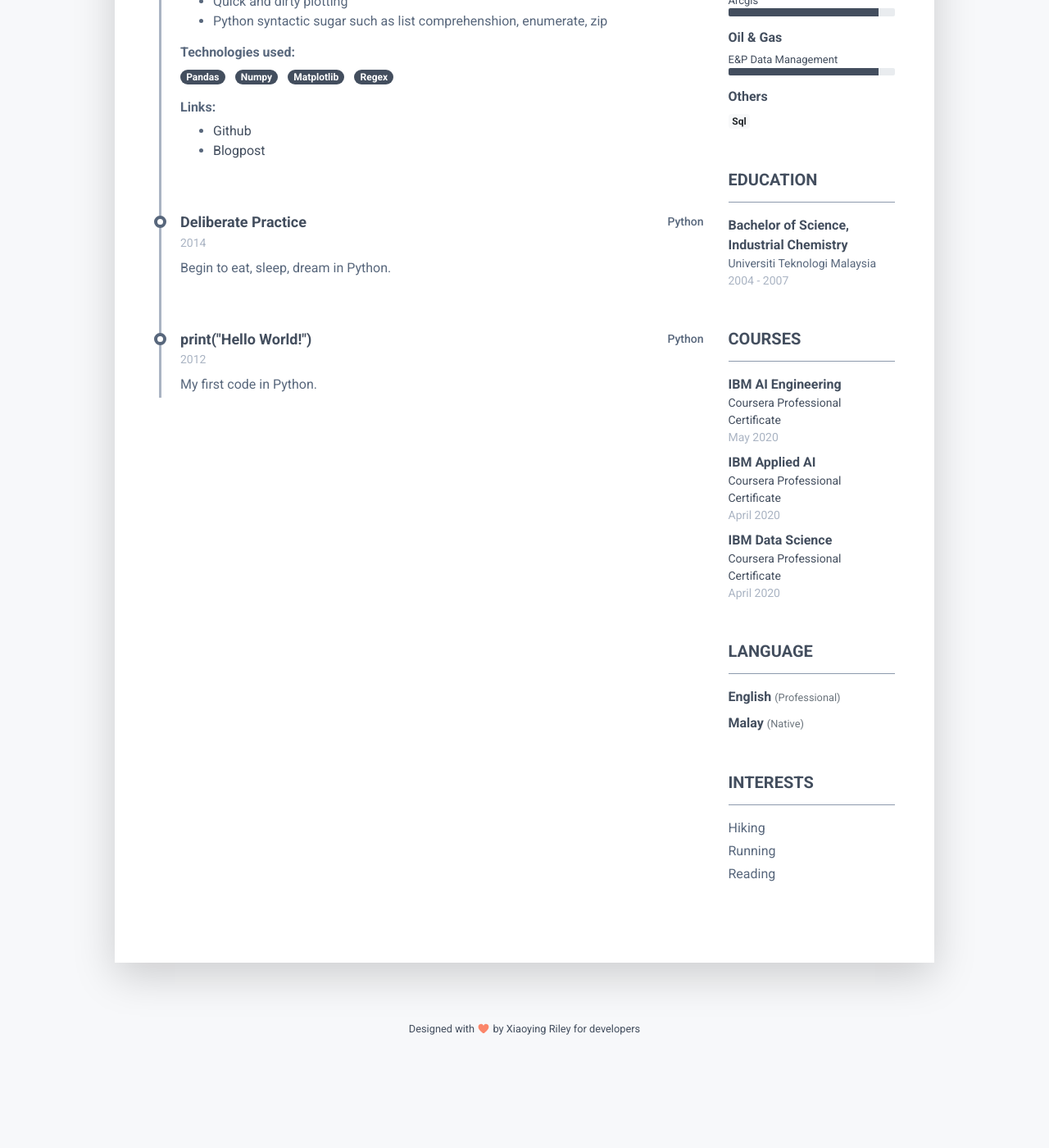
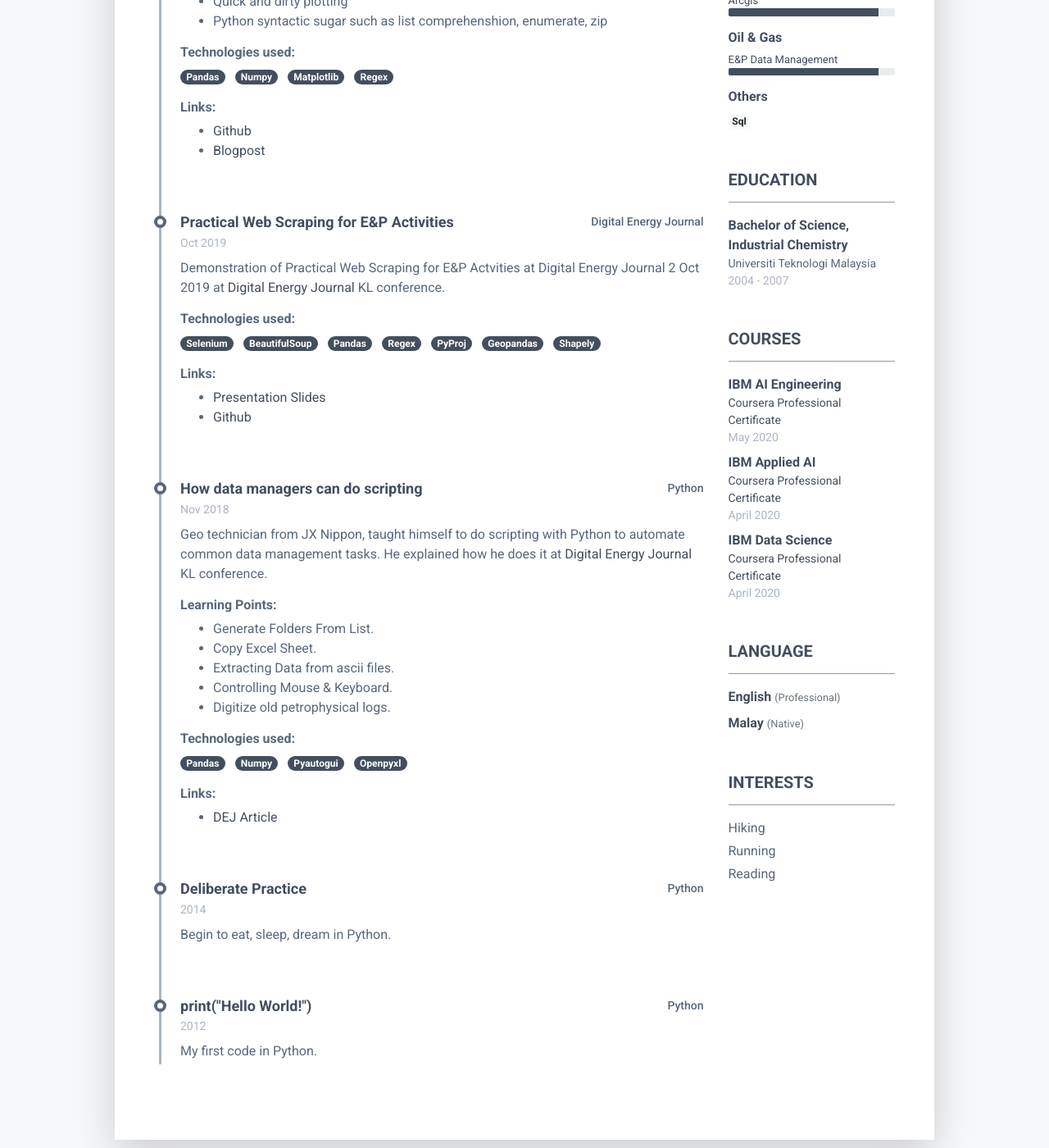
Before and after one commit to elvinado/elvinado.github.io, a Jekyll site: the page index.html, which Jekyll copies as it is, in a window 1280 px wide and 1400 px high, scrolled down 710 px. Shown: the whole window at 82% size. Built offline with Jekyll 4.4.1, drawn with Linux system fonts in a browser that asks for light colours; nearby versions of some CDN libraries; library files that are not in the unit come from our copies; before the commit the page ends 2024 px from its top, so only the background shows below that; some of the changed text lies outside the part shown.

Commit message:
Add more Journey

```diff
--- a/index.html
+++ b/index.html
@@ -60,7 +60,7 @@
 			    <div class="row">
 				    <div class="col-lg-9">
 					    <section class="resume-section experience-section mb-5">
-						    <h2 class="resume-section-title text-uppercase font-weight-bold pb-3 mb-3">Projects</h2>
+						    <h2 class="resume-section-title text-uppercase font-weight-bold pb-3 mb-3">Journey</h2>
 						    <div class="resume-section-content">
 							    <div class="resume-timeline position-relative">
 								    <article class="resume-timeline-item position-relative pb-5">
@@ -72,7 +72,7 @@
 												</a>
 										        <div class="resume-company-name ml-auto">Python</div>
 										    </div><!--//row-->
-										    <div class="resume-position-time">2020</div>
+										    <div class="resume-position-time">May 2020</div>
 									    </div><!--//resume-timeline-item-header-->
 									    <div class="resume-timeline-item-desc">
 										    <p>Tidying excel file using Pandas according to <a href="https://vita.had.co.nz/papers/tidy-data.pdf">tidy data structure by Hadley Wickam</a>.</p>
@@ -100,6 +100,70 @@
 									    </div><!--//resume-timeline-item-desc-->
 
 								    </article><!--//resume-timeline-item-->
+
+									<article class="resume-timeline-item position-relative pb-5">
+										<div class="resume-timeline-item-header mb-2">
+										    <div class="d-flex flex-column flex-md-row">
+												<a href="http://056e963d06916f06f1b9-6dfdfcf7c6fe1572e5f628bc3997980c.r8.cf1.rackcdn.com/Alvin%20Alexander.pdf">
+										        <h3 class="resume-position-title font-weight-bold mb-1">Practical Web Scraping for E&P Activities</h3>
+												</a>
+										        <div class="resume-company-name ml-auto">Digital Energy Journal</div>
+										    </div><!--//row-->
+										    <div class="resume-position-time">Oct 2019</div>
+									    </div><!--//resume-timeline-item-header-->
+										<div class="resume-timeline-item-desc">
+										    <p>Demonstration of Practical Web Scraping for E&P Actvities at Digital Energy Journal 2 Oct 2019 at <a href="http://www.digitalenergyjournal.com/home">Digital Energy Journal</a> KL conference.</p>
+											<h4 class="resume-timeline-item-desc-heading font-weight-bold">Technologies used:</h4>
+										    <ul class="list-inline">
+											    <li class="list-inline-item"><span class="badge badge-primary badge-pill">Selenium</span></li>
+											    <li class="list-inline-item"><span class="badge badge-primary badge-pill">BeautifulSoup</span></li>
+											    <li class="list-inline-item"><span class="badge badge-primary badge-pill">Pandas</span></li>
+											    <li class="list-inline-item"><span class="badge badge-primary badge-pill">Regex</span></li>
+												<li class="list-inline-item"><span class="badge badge-primary badge-pill">PyProj</span></li>
+												<li class="list-inline-item"><span class="badge badge-primary badge-pill">Geopandas</span></li>
+												<li class="list-inline-item"><span class="badge badge-primary badge-pill">Shapely</span></li>
+										    </ul>
+											<h4 class="resume-timeline-item-desc-heading font-weight-bold">Links:</h4>
+										    <ul>
+											    <li><a href="http://056e963d06916f06f1b9-6dfdfcf7c6fe1572e5f628bc3997980c.r8.cf1.rackcdn.com/Alvin%20Alexander.pdf">Presentation Slides</a></li>
+												<li><a href="https://github.com/elvinado/Scraping-NTM-DEJ">Github</a></li>
+										    </ul>
+										</div><!--//resume-timeline-item-desc-->
+									</article><!--//resume-timeline-item-->
+
+									<article class="resume-timeline-item position-relative pb-5">
+										<div class="resume-timeline-item-header mb-2">
+										    <div class="d-flex flex-column flex-md-row">
+												<a href="http://www.digitalenergyjournal.com/n/How_data_managers_can_do_scripting/21ba1ffc.aspx">
+										        <h3 class="resume-position-title font-weight-bold mb-1">How data managers can do scripting</h3>
+												</a>
+										        <div class="resume-company-name ml-auto">Python</div>
+										    </div><!--//row-->
+										    <div class="resume-position-time">Nov 2018</div>
+									    </div><!--//resume-timeline-item-header-->
+										<div class="resume-timeline-item-desc">
+										    <p>Geo technician from JX Nippon, taught himself to do scripting with Python to automate common data management tasks. He explained how he does it at <a href="http://www.digitalenergyjournal.com/home">Digital Energy Journal</a> KL conference.</p>
+											<h4 class="resume-timeline-item-desc-heading font-weight-bold">Learning Points:</h4>
+										    <ul>
+												<li>Generate Folders From List.</li>
+												<li>Copy Excel Sheet.</li>
+												<li>Extracting Data from ascii files.</li>
+												<li>Controlling Mouse & Keyboard.</li>
+												<li>Digitize old petrophysical logs.</li>
+										    </ul>
+											<h4 class="resume-timeline-item-desc-heading font-weight-bold">Technologies used:</h4>
+										    <ul class="list-inline">
+											    <li class="list-inline-item"><span class="badge badge-primary badge-pill">Pandas</span></li>
+											    <li class="list-inline-item"><span class="badge badge-primary badge-pill">Numpy</span></li>
+											    <li class="list-inline-item"><span class="badge badge-primary badge-pill">Pyautogui</span></li>
+											    <li class="list-inline-item"><span class="badge badge-primary badge-pill">Openpyxl</span></li>
+										    </ul>
+											<h4 class="resume-timeline-item-desc-heading font-weight-bold">Links:</h4>
+										    <ul>
+											    <li><a href="http://www.digitalenergyjournal.com/n/How_data_managers_can_do_scripting/21ba1ffc.aspx">DEJ Article</a></li>
+										    </ul>
+										</div><!--//resume-timeline-item-desc-->
+									</article><!--//resume-timeline-item-->
 
 									<article class="resume-timeline-item position-relative pb-5">
 										<div class="resume-timeline-item-header mb-2">
```
